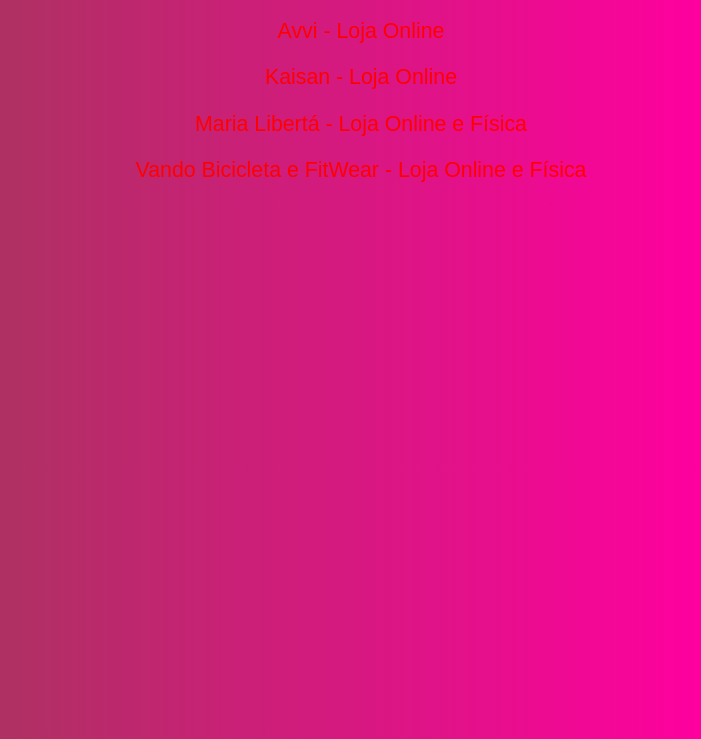
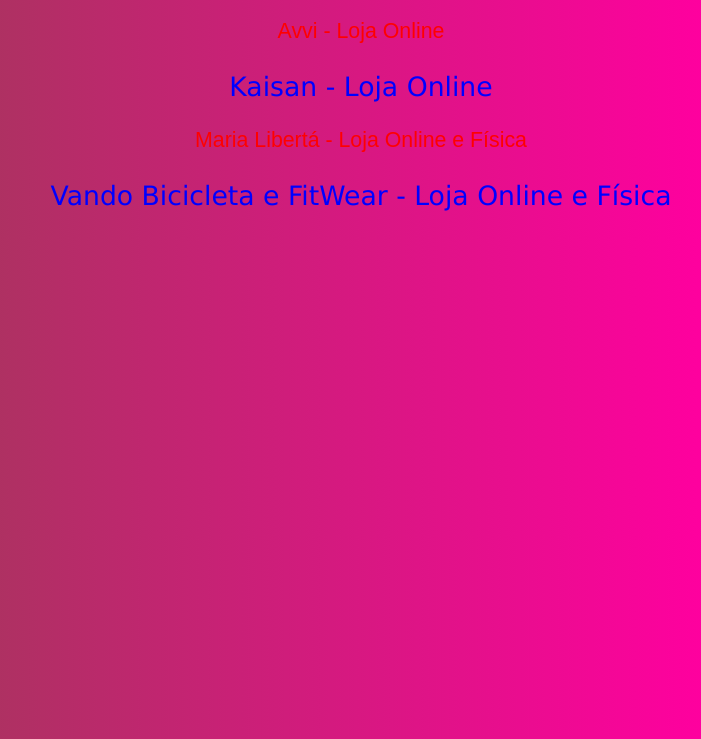
Before and after one commit to rissiana/site2024, a plain HTML site: page fitwear.html in a window 1280 px wide. Shown: the part 61-800 px from the top of the page, without its empty margins (279-980 px from the left). Drawn offline with Linux system fonts and the light colour scheme.

Commit message:
Add files via upload

```diff
--- a/fitwear.html
+++ b/fitwear.html
@@ -11,6 +11,6 @@
 <body>
     <h1> LOJAS DE FITWEAR </h1>
     <p class= "parim" > Avvi - Loja Online </p>
-    <p class= "parim" > Kaisan - Loja Online </p>
+    <p class= "parpar" > Kaisan - Loja Online </p>
     <p class= "parim" > Maria Libertá - Loja Online e Física </p>
-    <p class= "parim" > Vando Bicicleta e FitWear - Loja Online e Física </p>
+    <p class= "parpar" > Vando Bicicleta e FitWear - Loja Online e Física </p>
--- a/style.css
+++ b/style.css
@@ -36,5 +36,5 @@ font-family: Arial, Helvetica, sans-serif;
    color: blue;
 
   font-size: 20pt;
-  font-family:Verdana,Geneva, Tahoma, sans-serif;
+  font-family:Verdana,Geneva,Tahoma, sans-serif;
 }
```
